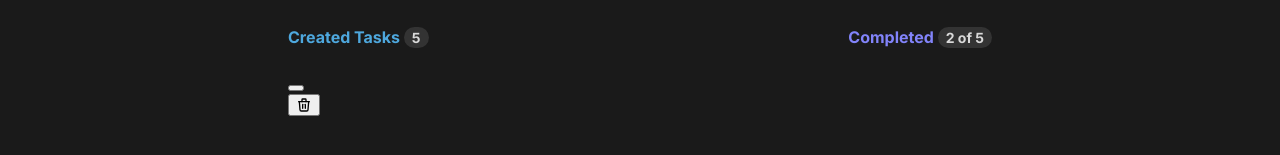
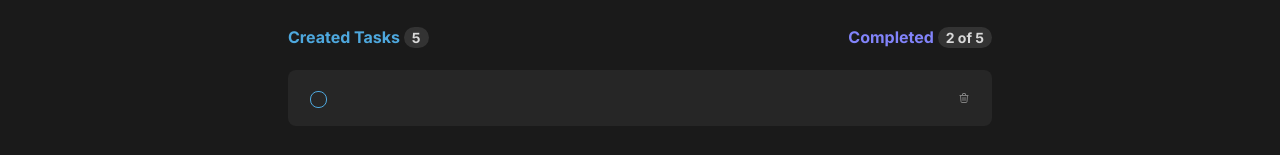
Before and after one commit to Byte-001/React-Todo-App, a React (Vite) app in the folder todo-app/: page / in a window 1280 px wide. Shown: the part 263-418 px from the top of the page. Built offline with nearby package versions, Linux system fonts and the light colour scheme.

Commit message:
style: add styles for Task component

```diff
--- a/todo-app/src/App.css
+++ b/todo-app/src/App.css
@@ -99,3 +99,56 @@ body{
     font-size: 14px;
     font-weight: 700;
 }
+.task__list{
+    display: flex;
+    flex-direction: column;
+    align-items: center;
+    gap: 8px;
+}
+
+.task{
+    width: 100%;
+    padding: 16px;
+    gap: 12px;
+    border: 1px #333333;
+    border-radius: 8px;
+    background-color: #262626;
+    display: flex;
+    flex-direction: row;
+    align-items: center;
+    justify-content: space-between;
+}
+
+.check__container{
+    width: 17px;
+    height: 17px;
+    background: none;
+    border: none;
+}
+
+.task .task__text{
+    font-size: 14px;
+    font-weight: 400;
+    line-height: 19px;
+    margin-right: auto;
+    max-width: calc(100% - 60px);
+    overflow-wrap: break-word;
+}
+
+.check__container div{
+    width: 17px;
+    height: 17px;
+    border: 1px solid #4EA8DE;
+    border-radius: 8px;
+}
+
+
+.delete__button{
+    width: 24px;
+    height: 24px;
+    border-radius: 4px;
+    background: none;
+    border: none;
+    color: #808080;
+    flex-shrink: 0;
+}
```
